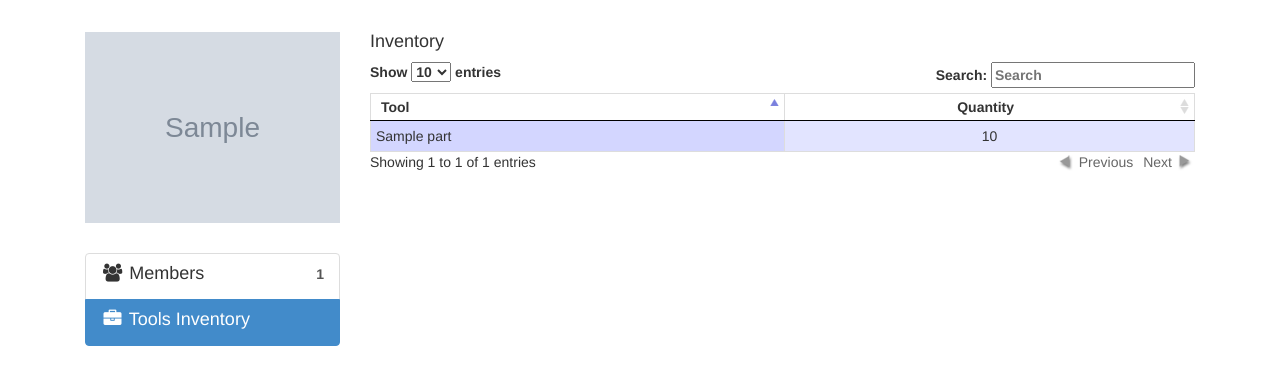
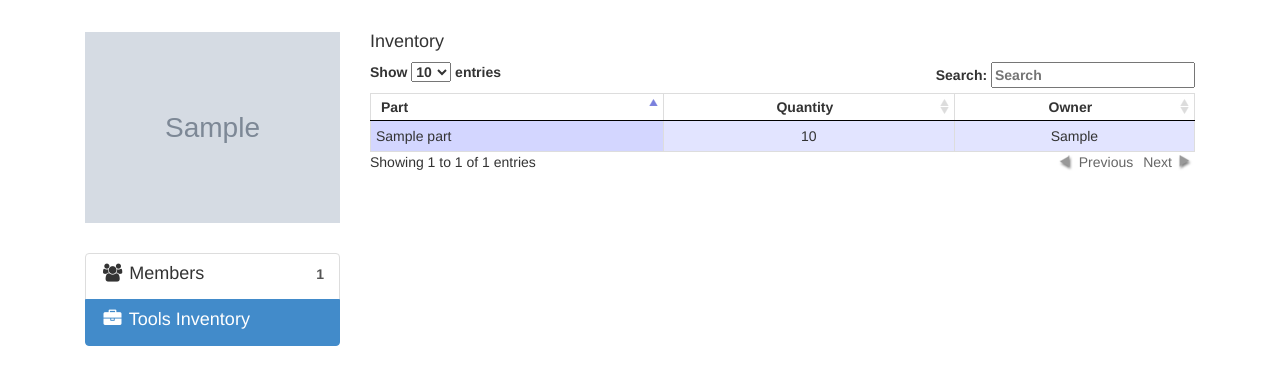
Before and after one commit to Makeystreet/space-erp, a Django app: page /inventory/ in a window 1280 px wide. Shown: the part 52-437 px from the top of the page. Run offline with Django 3.2, Linux system fonts and the light colour scheme; tables that the repository leaves empty hold one stand-in row (values such as "Sample post"); grey boxes marked "Sample" are stand-in pictures; some libraries are stand-ins or nearby versions.

Commit message:
Add owner field to inventory

```diff
--- a/erp/api.py
+++ b/erp/api.py
@@ -166,6 +166,7 @@ class InventoryResource(DefaultModelResource):
     part = fields.ForeignKey(PartResource, 'part', full=True)
     space = fields.ForeignKey(SpaceResource, 'space')
     quantity = fields.IntegerField(attribute='quantity')
+    owner = fields.CharField(attribute='owner', null=True, blank=True)
 
     class Meta(DefaultMeta):
         queryset = Inventory.objects.order_by('?')
--- a/erp/models.py
+++ b/erp/models.py
@@ -91,4 +91,4 @@ class Inventory(BaseModel):
 
     def save(self, *args, **kwargs):
         self.modified_time = timezone.now()
-        super(self.Inventory, self).save(*args, **kwargs)
+        super(Inventory, self).save(*args, **kwargs)
--- a/erp/templates/bb_space_inventory_page.html
+++ b/erp/templates/bb_space_inventory_page.html
@@ -131,9 +131,10 @@ app.InventoryView = Backbone.View.extend({
             "bLengthChange": true,
             "aoColumnDefs": [
                 { "bVisible": false, "aTargets": [ -1 ] },
-                { "sWidth": "60%", "aTargets": [ 0 ] },
-                { "sWidth": "20%", "aTargets": [ 1 ] },
+                { "sWidth": "50%", "aTargets": [ 0 ] },
+                { "sWidth": "10%", "aTargets": [ 1 ] },
                 { "sWidth": "20%", "aTargets": [ 2 ] },
+                { "sWidth": "20%", "aTargets": [ 3 ] },
             ]
         });
 
@@ -174,6 +175,7 @@ app.InventoryView = Backbone.View.extend({
         this.getDataTable().fnAddData([
             model.get('part').name,
             model.get('quantity'),
+            model.get('owner'),
             this.row_actions_template(),
             model.get('id')
         ]);
@@ -201,7 +203,7 @@ app.InventoryView = Backbone.View.extend({
         var $parent_row = $target.parents('tr');
         var row_position = this.getDataTable().fnGetPosition($parent_row.get(0));
         var row_data = this.getDataTable().fnGetData(row_position);
-        var inventoryId = row_data[3];
+        var inventoryId = row_data[4];
         this.deleteInventory(inventoryId, row_position);
     },
 
@@ -242,6 +244,7 @@ app.InventoryView = Backbone.View.extend({
 
         var partResourceURI = "/api/v1/part/" + this.currentPart + "/";
         var quantity = this.$("#val_part_quant_v2").val();
+        var owner = this.$("#val_owner").val();
         var spaceResourceURI = "/api/v1/space/" + app.space_id + "/";
         var addedTime = "Now";
 
@@ -251,7 +254,8 @@ app.InventoryView = Backbone.View.extend({
             added_time: addedTime,
             part: partResourceURI,
             space: spaceResourceURI,
-            quantity: quantity
+            quantity: quantity,
+            owner: owner
         });
 
         var that = this;
@@ -264,6 +268,7 @@ app.InventoryView = Backbone.View.extend({
             },
             error: function(model, response, options) {
                 that.showInventoryAddMsg("Something went wrong. Please try again.");
+                that.$('#btn_submit_new_parts').button('reset');
             }
         });
     },
@@ -271,21 +276,23 @@ app.InventoryView = Backbone.View.extend({
     clearAddForm: function() {
         this.$('#val_part_name_v2').val('');
         this.$('#val_part_url_v2').val('');
+        this.$('#val_owner').val('');
         this.$("#val_part_quant_v2").val('1')
     },
 
     createPart: function(){
-        var new_part_name = this.$('#val_part_name_v2').val();
-        var new_part_url = this.$('#val_part_url_v2').val();
+        var part_name = this.$('#val_part_name_v2').val();
+        var part_url = this.$('#val_part_url_v2').val();
 
-        if (!new_part_name) {
+
+        if (!part_name) {
             this.showInventoryAddMsg("Please provide part name");
             return;
         }
 
         var part = new app.Part({
-            'name' : new_part_name,
-            // 'url' : new_part_url,
+            'name' : part_name,
+            'url' : part_url,
         });
 
         var that = this;
--- a/erp/templates/space_inventory_page.html
+++ b/erp/templates/space_inventory_page.html
@@ -122,9 +122,13 @@
                         <div class="col-md-8">
                             <input type="text" id="val_part_name_v2" name="val_part_name_v2" class="form-control" placeholder="Enter Part Name" required="">
                         </div>
-                        <label class="col-md-4 control-label" for="val_part_url_v2">Quantity<span class="text-danger"></span></label>
+                        <label class="col-md-4 control-label" for="val_part_quant_v2">Quantity<span class="text-danger"></span></label>
                         <div class="col-md-8">
-                            <input type="number" id="val_part_quant_v2" name="val_part_url_v2" class="form-control" min="1" value="1">
+                            <input type="number" id="val_part_quant_v2" name="val_part_quant_v2" class="form-control" min="1" value="1">
+                        </div>
+                        <label class="col-md-4 control-label" for="val_owner">Owner</label>
+                        <div class="col-md-8">
+                            <input type="text" id="val_owner" name="val_owner" class="form-control" placeholder="Name and contact details of current owner (optional)">
                         </div>
                         <label class="col-md-4 control-label" for="val_part_url_v2">Part URL</label>
                         <div class="col-md-8">
@@ -159,8 +163,9 @@
                 <table id="inventory-table" class="table table-bordered table-condensed table-vcenter">
                     <thead>
                         <tr>
-                            <th>Tool</th>
+                            <th>Part</th>
                             <th class='text-center'>Quantity</th>
+                            <th class='text-center'>Owner</th>
                         </tr>
                     </thead>
                     <tbody>
@@ -168,6 +173,7 @@
                         <tr>
                             <td>{{inventory.part.name}}</td>
                             <td class='text-center'>{{inventory.quantity}}</td>
+                            <td class='text-center'>{{inventory.owner}}</td>
                         </tr>
                     {% endfor %}
                     </tbody>
--- a/erp/templates/t_space_inventory_page.html
+++ b/erp/templates/t_space_inventory_page.html
@@ -38,8 +38,9 @@
 <script type="text/template" id="editable-header">
     <thead>
         <tr>
-            <th>Tool</th>
+            <th>Part</th>
             <th class='text-center'>Quantity</th>
+            <th class='text-center'>Owner</th>
             <th class='text-center'>Actions</th>
             <th class='text-center'>Data</th>
         </tr>
```
